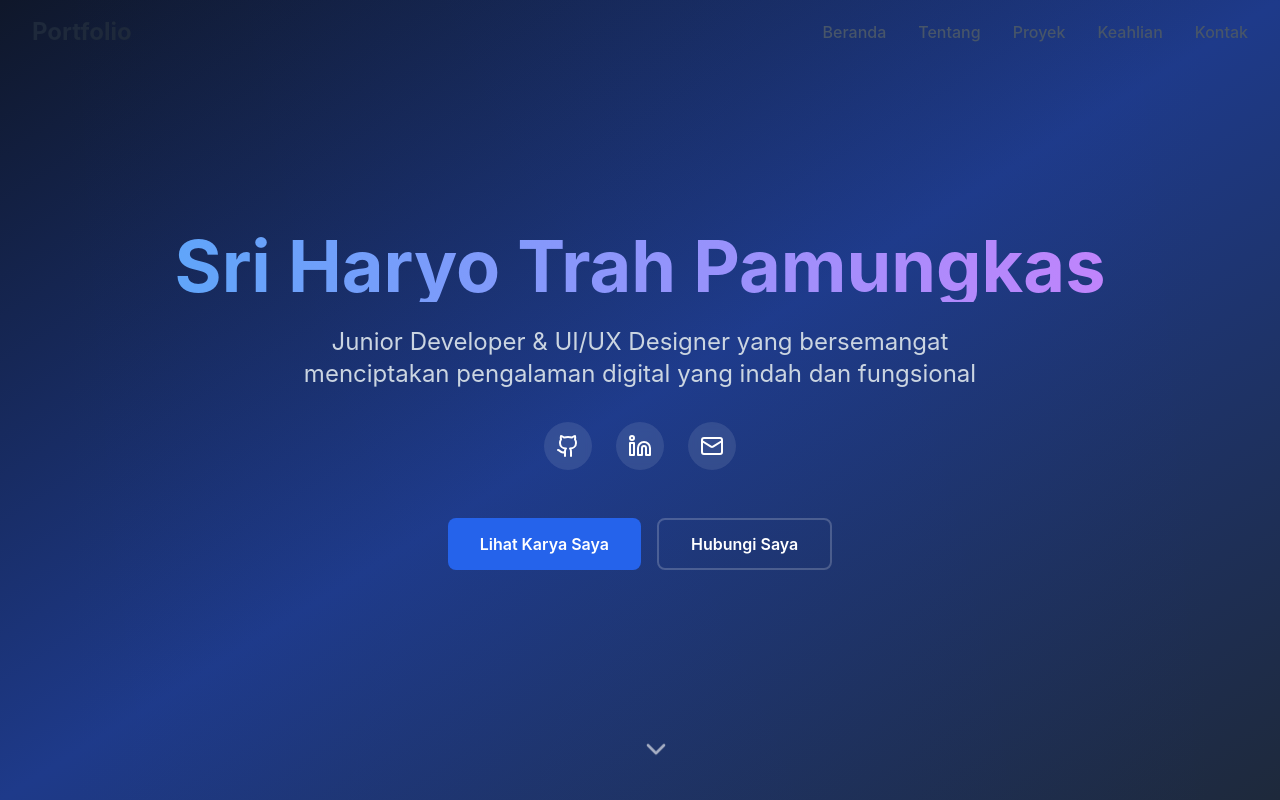
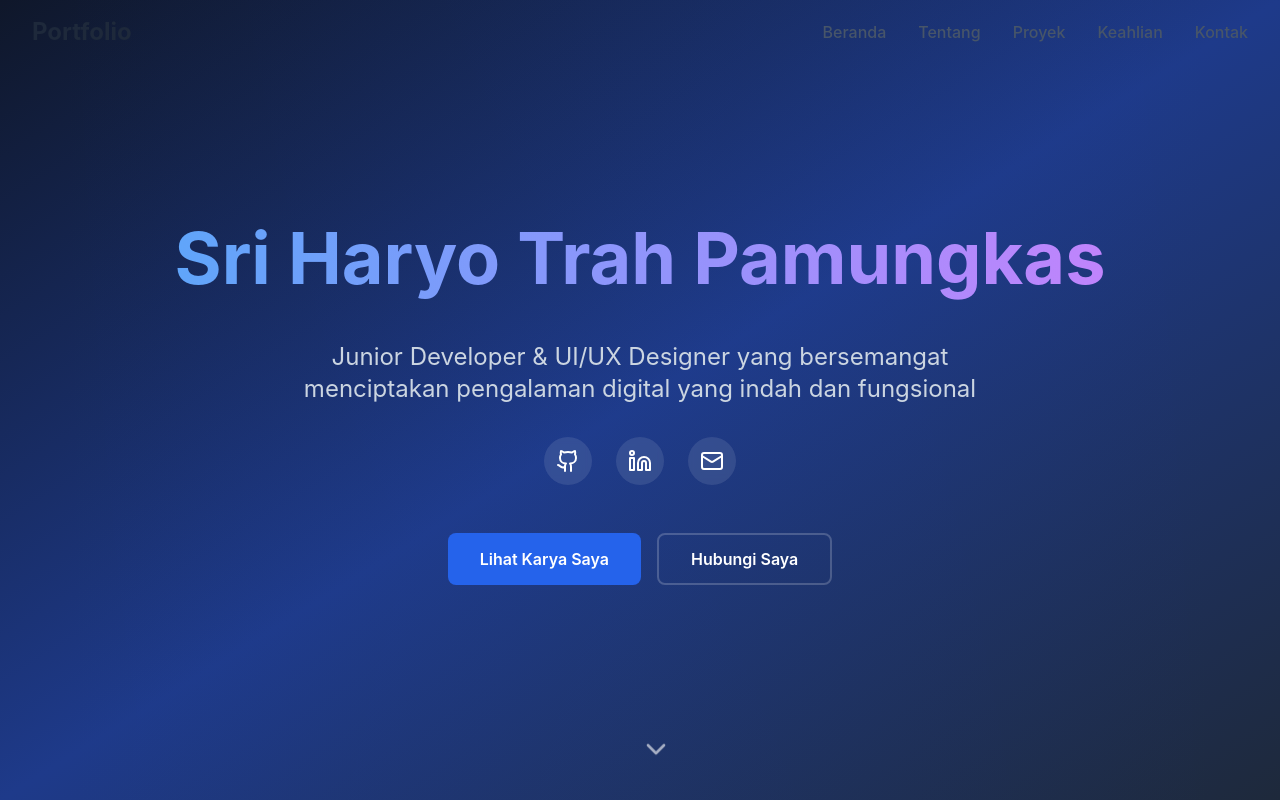
Before and after one commit to takiya10/portfoliopams, a React (Vite) app: page / in a window 1280 px wide. Shown: the top 800 px of the page. Built offline with nearby package versions, Linux system fonts and the light colour scheme.

Commit message:
Fix: Prevent name clipping in Hero section

```diff
--- a/src/components/Hero.tsx
+++ b/src/components/Hero.tsx
@@ -7,7 +7,7 @@ interface HeroProps {
 
 export default function Hero({ scrollToSection }: HeroProps) {
   return (
-    <section id="home" className="min-h-screen flex items-center justify-center bg-gradient-to-br from-slate-900 via-blue-900 to-slate-800 text-white relative overflow-hidden">
+    <section id="home" className="min-h-screen flex items-center justify-center bg-gradient-to-br from-slate-900 via-blue-900 to-slate-800 text-white relative">
       {/* Background decoration */}
       <div className="absolute inset-0 opacity-10">
         <div className="absolute inset-0 bg-gradient-to-r from-transparent via-blue-500/20 to-transparent"></div>
@@ -15,7 +15,7 @@ export default function Hero({ scrollToSection }: HeroProps) {
 
       <div className="max-w-7xl mx-auto px-4 sm:px-6 lg:px-8 text-center relative z-10">
         <div className="animate-fade-in-up">
-          <h1 className="text-5xl md:text-7xl font-bold mb-6 bg-gradient-to-r from-blue-400 to-purple-400 bg-clip-text text-transparent">
+          <h1 className="text-5xl md:text-7xl font-bold leading-tight md:leading-[1.2] mb-8 pb-2 bg-gradient-to-r from-blue-400 to-purple-400 bg-clip-text text-transparent">
             Sri Haryo Trah Pamungkas
           </h1>
           <p className="text-xl md:text-2xl text-slate-300 mb-8 max-w-3xl mx-auto">
```
